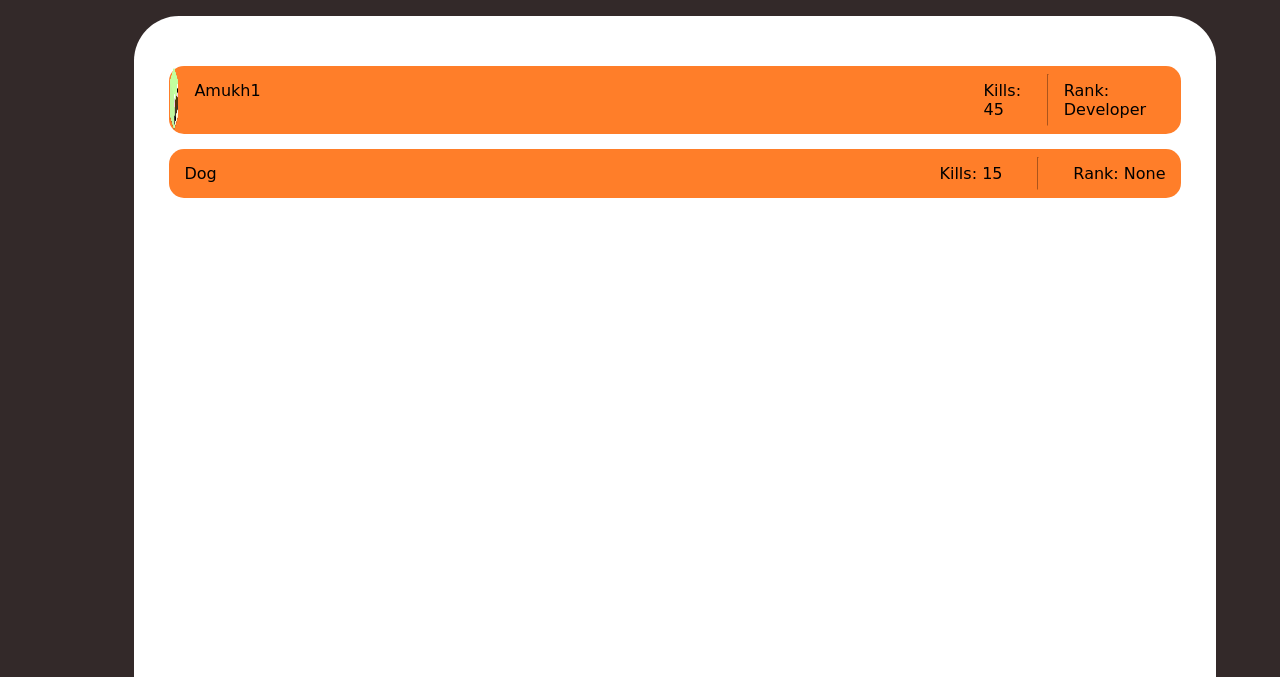
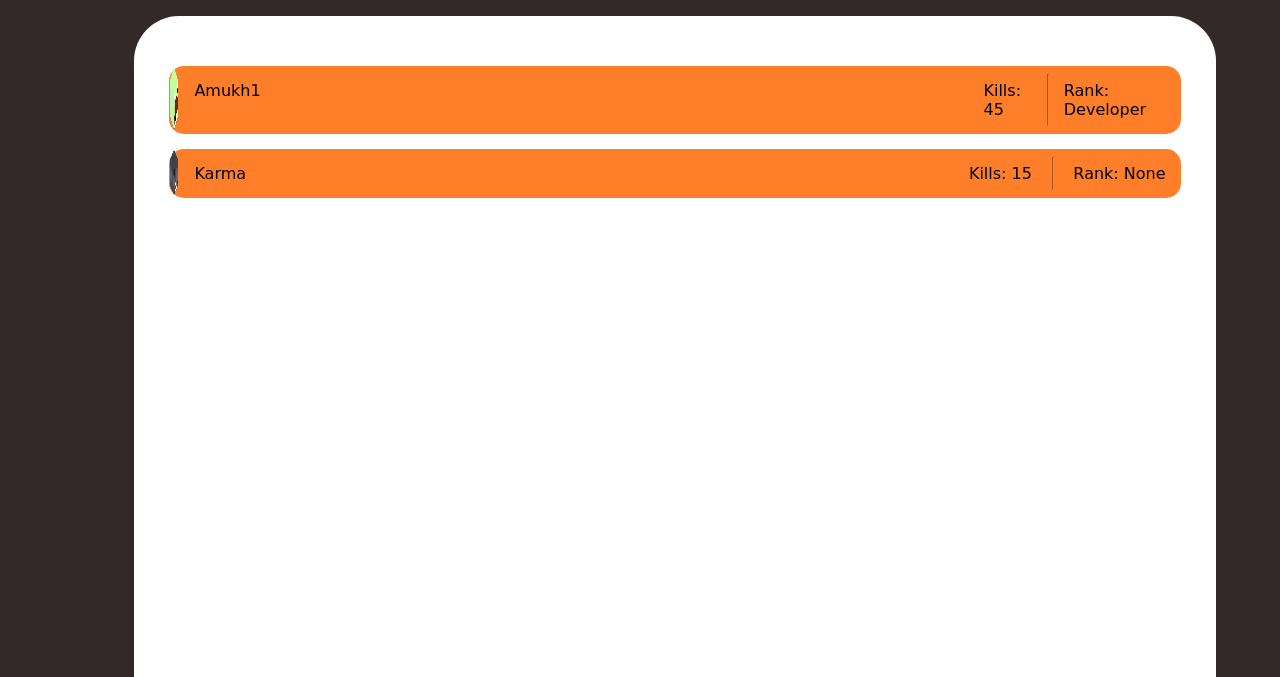
Before and after one commit to amukh1/Piglin, a plain HTML site: page kills.html in a window 1280 px wide. Shown: the part 123-800 px from the top of the page. Drawn offline with Linux system fonts and the light colour scheme; a web font is replaced by a local one.

Commit message:
abfcndxk,

```diff
--- a/kills.html
+++ b/kills.html
@@ -10,9 +10,9 @@
 <body>
     <div class="headerContainer"> <span class="dv">Kills </span> <span class="lv">Leaderboard </span></div>
     <div class="kills">
-        <div class="kill"> <img src="baka.png" alt="LB-PFP" class="egg"> <div class="name e">Amukh1</div> <div class="amount e">Kills: 45</div> <hr> <div class="rank e">Rank: Developer</div></div>
+        <div class="kill"><img src="baka.png" alt="LB-PFP" class="egg"><div class="name e">Amukh1</div><div class="amount e">Kills: 45</div><hr><div class="rank e">Rank: Developer</div></div>
 
-        <div class="kill"> <div class="name e">Dog</div> <div class="amount e">Kills: 15</div> <hr> <div class="rank e">Rank: None</div></div>
+        <div class="kill"><img src="e.png" alt="LB-PFP" class="egg"><div class="name e">Karma</div><div class="amount e">Kills: 15</div><hr><div class="rank e">Rank: None</div></div>
     </div>
     <div class="foot">Website programmed and designed by amukh1.</div>
 </body>
```
